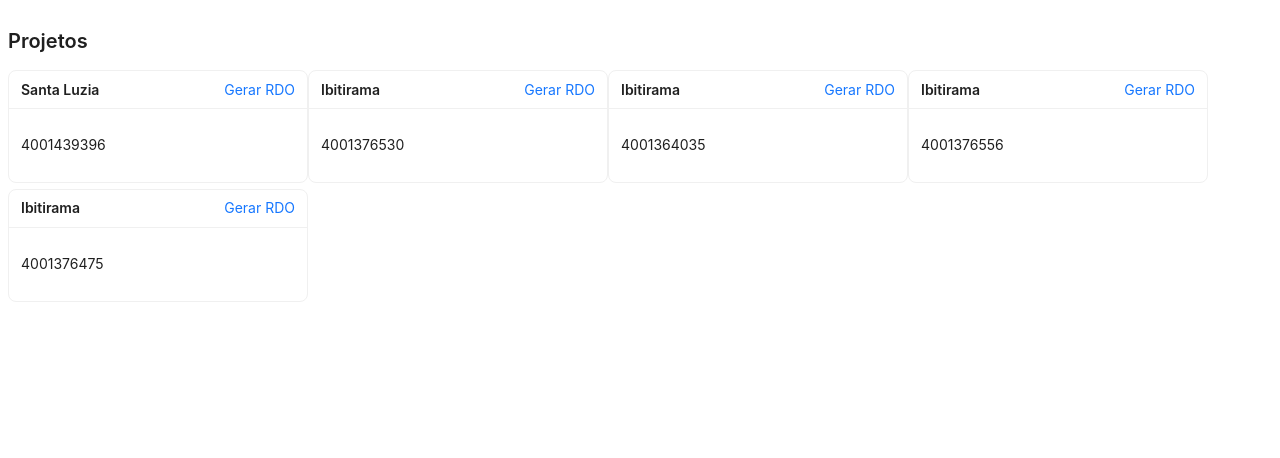
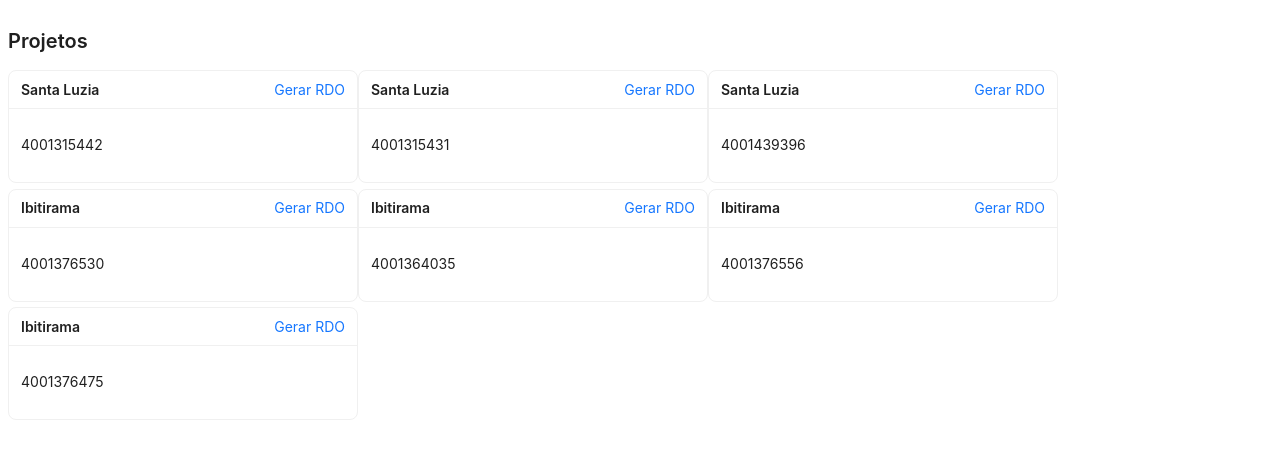
Before and after one commit to eliasamaral/rdo-digital, a React (Vite) app: page / in a window 1280 px wide. Shown: the top 458 px of the page. Built offline with nearby package versions, Linux system fonts and the light colour scheme.

Commit message:
cadastro de obras

```diff
--- a/src/db.js
+++ b/src/db.js
@@ -1,4 +1,217 @@
 export const obras = [
+  // {
+  //   projeto: 4001315442,
+  //   diagrama: 400212159,
+  //   local: "Santa Luzia",
+  //   srv:[]
+  // },
+
+  {
+    projeto: 4001315442,
+    diagrama: 400212159,
+    local: "Santa Luzia",
+    srv: [
+      {
+        codigo: 71010037,
+        descricao: "13.2 - CONCRETAR BASE",
+      },
+      {
+        codigo: 71010045,
+        descricao: "13.6 - ESTAI DE ÂNCORA",
+      },
+      {
+        codigo: 71010055,
+        descricao: "16.1 - ALUGUÉL DE TRATOR",
+      },
+      {
+        codigo: 71010170,
+        descricao: "8.1 - I - ESTRUTURA PRIMÁRIA - MONO",
+      },
+      {
+        codigo: 71010180,
+        descricao: "8.3.2-I-ESTR PRIMARIA-REDE COMPAC-TIPO2",
+      },
+      {
+        codigo: 71010195,
+        descricao: "8.6 - I - ESTRUTURA SECUNDÁRIA",
+      },
+      {
+        codigo: 71011486,
+        descricao: "8.2.3-I-ESTR PRIMARIA-BIF/TRIF-TIPO3",
+      },
+      {
+        codigo: 71011487,
+        descricao: "8.2.1 - I - ESTR PRIM - BIF/TRIF -TIPO 1",
+      },
+      {
+        codigo: 71011488,
+        descricao: "8.2.2-I-ESTR PRIMARIA-BIF/TRIF-TIPO2",
+      },
+      {
+        codigo: 71011489,
+        descricao: "8.2.4-I-ESTR PRIMARIA-BIF/TRIF-TIPO4",
+      },
+      {
+        codigo: 71016214,
+        descricao: "SERV I-POSTE&lt;2500KG C/TRAN",
+      },
+      {
+        codigo: 71011592,
+        descricao: "8.3.1-I-ESTR PRIM-REDE COMPAC-TIPO1",
+      },
+      {
+        codigo: 71011594,
+        descricao: "8.3.4-I-ESTR PRIM-REDE COMPAC-TIPO4",
+      },
+      {
+        codigo: 71012164,
+        descricao: "I - ATUALIZAÇÃO DA BASE CADASTRAL AS BUI",
+      },
+      {
+        codigo: 71010070,
+        descricao: "16.5 - DESLOCAMENTO FORA ÁREA EMPREITADA",
+      },
+      {
+        codigo: 71010106,
+        descricao: "4.2 - I - CONDUTOR REDE COMPACTA",
+      },
+      {
+        codigo: 71011550,
+        descricao: "4.1.1 - I -COND. REDE CONV. ATÉ 1/0 AWG",
+      },
+      {
+        codigo: 71011593,
+        descricao: "8.3.3-I-ESTR PRIM-REDE COMPAC-TIPO3",
+      },
+      {
+        codigo: 71011549,
+        descricao: "4.1.1 - D -COND. REDE CONV. ATÉ 1/0 AWG",
+      },
+      {
+        codigo: 71012165,
+        descricao: "D - ATUALIZAÇÃO DA BASE CADASTRAL AS BUI",
+      },
+      {
+        codigo: 71010040,
+        descricao: "13.5 - D - ESTAI",
+      },
+      {
+        codigo: 71010169,
+        descricao: "8.1 - D - ESTRUTURA PRIMÁRIA - MONO",
+      },
+      {
+        codigo: 71010194,
+        descricao: "8.6 - D - ESTRUTURA SECUNDÁRIA",
+      },
+      {
+        codigo: 71016210,
+        descricao: "SERV D-POSTE&lt;2500KG C/TRAN",
+      },
+    ],
+  },
+  {
+    projeto: 4001315431,
+    diagrama: 400212220,
+    local: "Santa Luzia",
+    srv: [
+      {
+        codigo: 71010037,
+        descricao: "13.2 - CONCRETAR BASE",
+      },
+      {
+        codigo: 71010045,
+        descricao: "13.6 - ESTAI DE ÂNCORA",
+      },
+      {
+        codigo: 71010055,
+        descricao: "16.1 - ALUGUÉL DE TRATOR",
+      },
+      {
+        codigo: 71010170,
+        descricao: "8.1 - I - ESTRUTURA PRIMÁRIA - MONO",
+      },
+      {
+        codigo: 71010180,
+        descricao: "8.3.2-I-ESTR PRIMARIA-REDE COMPAC-TIPO2",
+      },
+      {
+        codigo: 71010195,
+        descricao: "8.6 - I - ESTRUTURA SECUNDÁRIA",
+      },
+      {
+        codigo: 71011486,
+        descricao: "8.2.3-I-ESTR PRIMARIA-BIF/TRIF-TIPO3",
+      },
+      {
+        codigo: 71011489,
+        descricao: "8.2.4-I-ESTR PRIMARIA-BIF/TRIF-TIPO4",
+      },
+      {
+        codigo: 71016214,
+        descricao: "SERV I-POSTE&lt;2500KG C/TRAN",
+      },
+      {
+        codigo: 71016223,
+        descricao: "SERV I-POSTE&gt;=2500KG C/TRAN",
+      },
+      {
+        codigo: 71011592,
+        descricao: "8.3.1-I-ESTR PRIM-REDE COMPAC-TIPO1",
+      },
+      {
+        codigo: 71011593,
+        descricao: "8.3.3-I-ESTR PRIM-REDE COMPAC-TIPO3",
+      },
+      {
+        codigo: 71011594,
+        descricao: "8.3.4-I-ESTR PRIM-REDE COMPAC-TIPO4",
+      },
+      {
+        codigo: 71012164,
+        descricao: "I - ATUALIZAÇÃO DA BASE CADASTRAL AS BUI",
+      },
+      {
+        codigo: 71010070,
+        descricao: "16.5 - DESLOCAMENTO FORA ÁREA EMPREITADA",
+      },
+      {
+        codigo: 71010106,
+        descricao: "4.2 - I - CONDUTOR REDE COMPACTA",
+      },
+      {
+        codigo: 71011550,
+        descricao: "4.1.1 - I -COND. REDE CONV. ATÉ 1/0 AWG",
+      },
+      {
+        codigo: 71010040,
+        descricao: "13.5 - D - ESTAI",
+      },
+      {
+        codigo: 71010169,
+        descricao: "8.1 - D - ESTRUTURA PRIMÁRIA - MONO",
+      },
+      {
+        codigo: 71016210,
+        descricao: "SERV D-POSTE&lt;2500KG C/TRAN",
+      },
+      {
+        codigo: 71012165,
+        descricao: "D - ATUALIZAÇÃO DA BASE CADASTRAL AS BUI",
+      },
+      {
+        codigo: 71011549,
+        descricao: "4.1.1 - D -COND. REDE CONV. ATÉ 1/0 AWG",
+      },
+      {
+        codigo: 71012262,
+        descricao: "3.1.1 - R - CHAVE FUSÍVEL - I",
+      },
+      {
+        codigo: 71012263,
+        descricao: "3.1.1 - R - CHAVE FUSÍVEL - D",
+      },
+    ],
+  },
   {
     projeto: 4001439396,
     diagrama: 400221179,
--- a/src/forms.jsx
+++ b/src/forms.jsx
@@ -157,7 +157,7 @@ const Forms = () => {
     var finalY = doc.lastAutoTable.finalY || 10;
     autoTable(doc, {
       startY: finalY + 20,
-      columns: [{ header: "Observaçoes", dataKey: "observaçoes" }],
+      columns: [{ header: "Observações", dataKey: "observaçoes" }],
       body: [{ observaçoes: `${observacoes}` }],
       showHead: "firstPage",
       styles: { overflow: "hidden" },
--- a/src/obras.jsx
+++ b/src/obras.jsx
@@ -12,13 +12,13 @@ const Obras = () => {
     <>
      <Title level={4}>Projetos</Title>
       {obras.map((obra) => (
-        <Space direction="vertical" size={16} key={obra.projeto}>
+        <Space direction="vertical" key={obra.projeto}>
           <Card
             size="small"
             title={obra.local}
             extra={<Link to={`/forms/${obra.projeto}`}>Gerar RDO</Link>}
             style={{
-              width: 300,
+              width: 350,
             }}
           >
             <p>{obra.projeto}</p>
```
